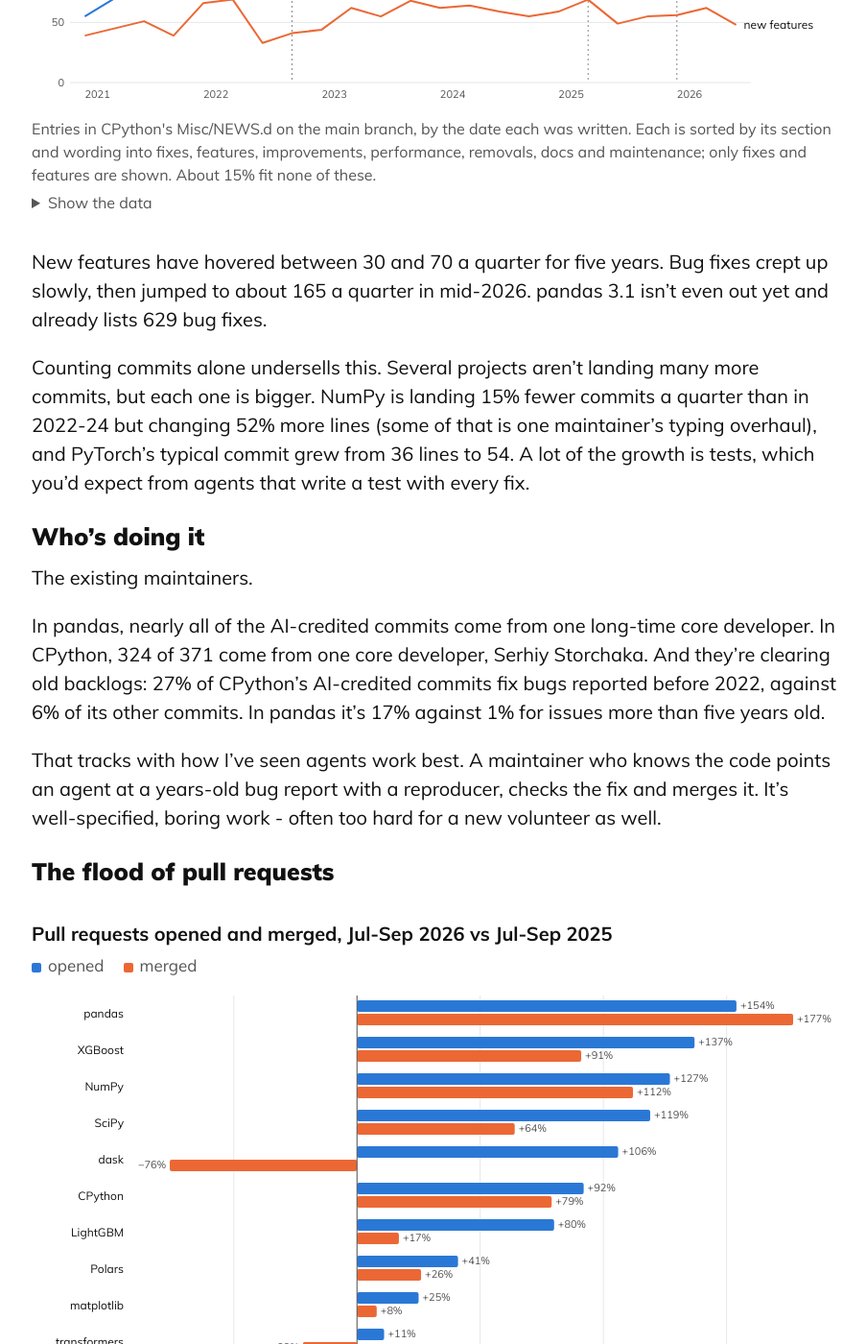
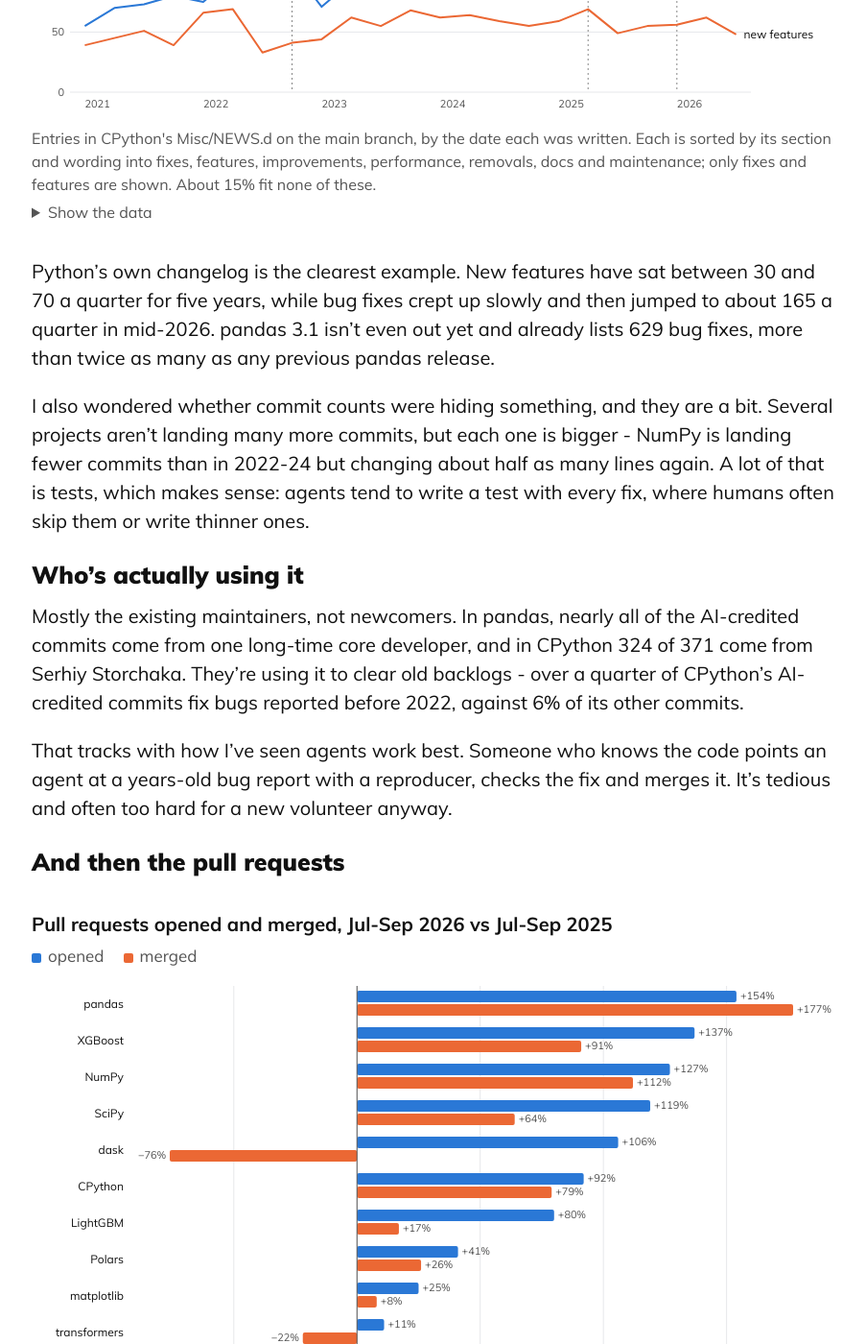
Before and after one commit to ryanward-io/ryanward-io.github.io, a Jekyll site: the page built from _posts/2026-10-20-ai-python-libraries.md, in a window 1280 px wide and 1400 px high, scrolled down 3126 px. Shown: the whole window at 96% size, without its empty margins (187-1090 px from the left). Built offline with Jekyll 4.4.1, drawn with Linux system fonts in a browser that asks for light colours; some of the changed text lies outside the part shown.

Commit message:
AI libraries post: plainer voice, final sweep; ignore drafts folder
- Rewrite the middle sections in a plainer voice: fewer setup-and-reveal
  lines, fewer stats in the text (the charts carry them), new headings.
- Add the Opus 4.6 / Opus 4.8 timing that the new heading refers to, the
  364-of-2,354 figure for CPython 3.16, and that pandas 3.1's 629 bug fixes
  are more than twice any previous pandas release (checked back to 0.5).
- Ignore collections/_drafts/ (local drafts and research notes).

Co-Authored-By: Claude Opus 5.5 <noreply@anthropic.com>

```diff
--- a/_posts/2026-10-20-ai-python-libraries.md
+++ b/_posts/2026-10-20-ai-python-libraries.md
@@ -11,48 +11,44 @@ Short version: many of them are fixing a lot more bugs, but they're not shipping
 
 I pulled five years of git history, release notes and pull request stats for Python itself and fifteen of the big data science libraries - NumPy, pandas, scikit-learn, PyTorch, matplotlib, SciPy, Polars and friends.[^method] Python 3.15 came out on 9 October, so I used the Python releases from 3.10 (October 2021) onwards as a ruler against major AI releases: Copilot, ChatGPT, GPT-4, Claude Code, GPT-5, the Claude 5 family and last month's GPT-6 Astra.
 
-## Nothing, then a lot
+## AI starts showing up around Opus 4.6
 
 {% include chart.html src="/assets/charts/ai-python-libraries/ai-commits.json" %}
 
-For four Python releases there isn't a trace. Across sixteen projects, just one commit from 2021 to early 2025 credits an AI tool (a pandas fix co-written by the Devin agent in August 2024). Copilot, ChatGPT and GPT-4 came and went without leaving a mark. That doesn't mean nobody used them - autocomplete and copy-pasting from a chat window leave no fingerprints - but a human was still writing every change.
+For four Python releases there's basically no trace. Across sixteen projects, just one commit from 2021 to early 2025 credits an AI tool - a pandas fix co-written by the Devin agent in August 2024. People were definitely using Copilot and ChatGPT, but autocomplete and copy-pasting from a chat window don't leave anything behind in the commit history.
 
-Then the agents arrived. Claude Code adds a `Co-authored-by: Claude` line to commits by default, and from mid-2025 those lines start appearing. CPython had none in 3.10 to 3.13, one in 3.14, 192 in 3.15, and 15% of all commits so far in the 3.16 cycle. In pandas it's 70% of last quarter's commits. New models get picked up almost instantly: every Claude release since April has turned up in these repos within a day.
+Everything changed when the agents ~~attacked~~ started committing their own code. Claude Code adds a `Co-authored-by: Claude` line by default, and from mid-2025 those lines start appearing. The big jump came the month after Claude Opus 4.6 in February 2026, and it spread to PyTorch and CPython after Opus 4.8 in late May. CPython went from none in 3.10 to 3.13 to 192 in 3.15, and 15% (364) of all commits so far in the 3.16 cycle. In pandas it's 70% of last quarter's commits. New models get picked up almost instantly too - every Claude release since April has turned up in these repos within a day.
 
-Those lines only show AI that announces itself, but most tools don't.
+The real numbers are higher as those lines only show AI that announces itself, and most tools don't.
 
-## More fixes, not more features
+## Are they getting more done?
 
 {% include chart.html src="/assets/charts/ai-python-libraries/release-notes.json" %}
 
-If agents made everyone twice as productive, you'd expect more of everything. That's not what the release notes say. Comparing releases built since October 2025 with releases built in 2022-24, per month of development:
+You'd hope agents mean more of everything, but the release notes don't really show that. Comparing releases built since October 2025 with ones built in 2022-24, per month of development:
 
-- **Features haven't gone up.** It's a mixed bag - SciPy and PyTorch are shipping more, NumPy, Polars and scikit-learn less. Where features fell, most of the drop came in 2024, after big releases like NumPy 2.0 and Polars 1.0 and before agents took off.
-- **Fixes are way up at half of them.** pandas is listing roughly three times as many bug fixes a month, PyTorch and scikit-learn about twice as many, and CPython nearly 40% more. NumPy, transformers, Polars and the smaller dask and LightGBM are listing fewer.
-
-Python's own changelog shows the split clearly:
+- **Features haven't gone up.** SciPy and PyTorch are shipping more; NumPy, Polars and scikit-learn less. Most of that drop came in 2024 after big releases like NumPy 2.0 and Polars 1.0 (before agents took off), presumably because their main APIs were largely complete by then.
+- **Fixes are way up at about half of them.** pandas is listing roughly three times as many bug fixes a month and PyTorch and scikit-learn about twice as many, with CPython and SciPy up a bit too. The other five are listing fewer.
 
 {% include chart.html src="/assets/charts/ai-python-libraries/cpython-changelog.json" %}
 
-New features have hovered between 30 and 70 a quarter for five years. Bug fixes crept up slowly, then jumped to about 165 a quarter in mid-2026. pandas 3.1 isn't even out yet and already lists 629 bug fixes.
+Python's own changelog is the clearest example. New features have sat between 30 and 70 a quarter for five years, while bug fixes crept up slowly and then jumped to about 165 a quarter in mid-2026. pandas 3.1 isn't even out yet and already lists 629 bug fixes, more than twice as many as any previous pandas release.
 
-Counting commits alone undersells this. Several projects aren't landing many more commits, but each one is bigger. NumPy is landing 15% fewer commits a quarter than in 2022-24 but changing 52% more lines (some of that is one maintainer's typing overhaul), and PyTorch's typical commit grew from 36 lines to 54. A lot of the growth is tests, which you'd expect from agents that write a test with every fix.
+I also wondered whether commit counts were hiding something, and they are a bit. Several projects aren't landing many more commits, but each one is bigger - NumPy is landing fewer commits than in 2022-24 but changing about half as many lines again. A lot of that is tests, which makes sense: agents tend to write a test with every fix, where humans often skip them or write thinner ones.
 
-## Who's doing it
+## Who's actually using it
 
-The existing maintainers.
+Mostly the existing maintainers, not newcomers. In pandas, nearly all of the AI-credited commits come from one long-time core developer, and in CPython 324 of 371 come from Serhiy Storchaka. They're using it to clear old backlogs - over a quarter of CPython's AI-credited commits fix bugs reported before 2022, against 6% of its other commits.
 
-In pandas, nearly all of the AI-credited commits come from one long-time core developer. In CPython, 324 of 371 come from one core developer, Serhiy Storchaka. And they're clearing old backlogs: 27% of CPython's AI-credited commits fix bugs reported before 2022, against 6% of its other commits. In pandas it's 17% against 1% for issues more than five years old.
+That tracks with how I've seen agents work best. Someone who knows the code points an agent at a years-old bug report with a reproducer, checks the fix and merges it. It's tedious and often too hard for a new volunteer anyway.
 
-That tracks with how I've seen agents work best. A maintainer who knows the code points an agent at a years-old bug report with a reproducer, checks the fix and merges it. It's well-specified, boring work - often too hard for a new volunteer as well.
-
-## The flood of pull requests
+## And then the pull requests
 
 {% include chart.html src="/assets/charts/ai-python-libraries/prs.json" %}
 
-The other place output exploded is pull requests. CPython received 92% more in July to September than a year earlier, and NumPy and SciPy more than doubled. For most projects merges rose too: pandas merged 177% more, NumPy 112% more and CPython 79% more (in pandas, much of that is the core developer's own AI-assisted fixes). The exceptions are scikit-learn and transformers, where merges fell by about a quarter to a third, JAX, which was flat, and dask, which has gone quiet since mid-2026 - it got twice as many PRs and merged just 10 of them. More got turned away too - the share of PRs closed without merging jumped at scikit-learn (from about 20% to 46% at its peak), matplotlib and NumPy.
+The other big change is pull requests. CPython got 92% more in July to September than a year earlier, and NumPy and SciPy more than doubled. Merges mostly went up too (in pandas, a lot of that is the core developer's own AI-assisted fixes), but not everywhere - scikit-learn and transformers merged less, and dask, which has gone quiet since mid-2026, merged just 10 of the 103 it got. The share being closed without merging also jumped at scikit-learn, matplotlib and NumPy.
 
-Maintainers have been blunt about it. scikit-learn's maintainers [wrote in February](https://probabl.substack.com/p/maintaining-open-source-in-the-age) that "at times almost every second issue on our main repo gets at least one such message", and that "a contribution should be worth more to the project than the time it takes to review it." Most of the big scientific Python projects now have an AI policy, and several have an `AGENTS.md` file telling agents what not to do - pandas' tells them not to open pull requests at all. Early in 2026, matplotlib even had an autonomous agent [publish a blog post accusing a maintainer of "gatekeeping"](https://theshamblog.com/an-ai-agent-published-a-hit-piece-on-me/) after its pull request was closed.
+Some maintainers are blunt about it. scikit-learn's maintainers [wrote in February](https://probabl.substack.com/p/maintaining-open-source-in-the-age) that "at times almost every second issue on our main repo gets at least one such message", and that "a contribution should be worth more to the project than the time it takes to review it." I think that second line is a pretty good rule for any project. Most of the big scientific Python projects now have an AI policy, and several have an `AGENTS.md` file telling agents what not to do - pandas' tells them not to open pull requests at all. And early in 2026 matplotlib had an autonomous agent [publish a blog post accusing a maintainer of "gatekeeping"](https://theshamblog.com/an-ai-agent-published-a-hit-piece-on-me/) after its pull request was closed, which is funny and just weird.
 
 ## Cool, I guess?
 
```
Also changed, not shown: 1 other file.
